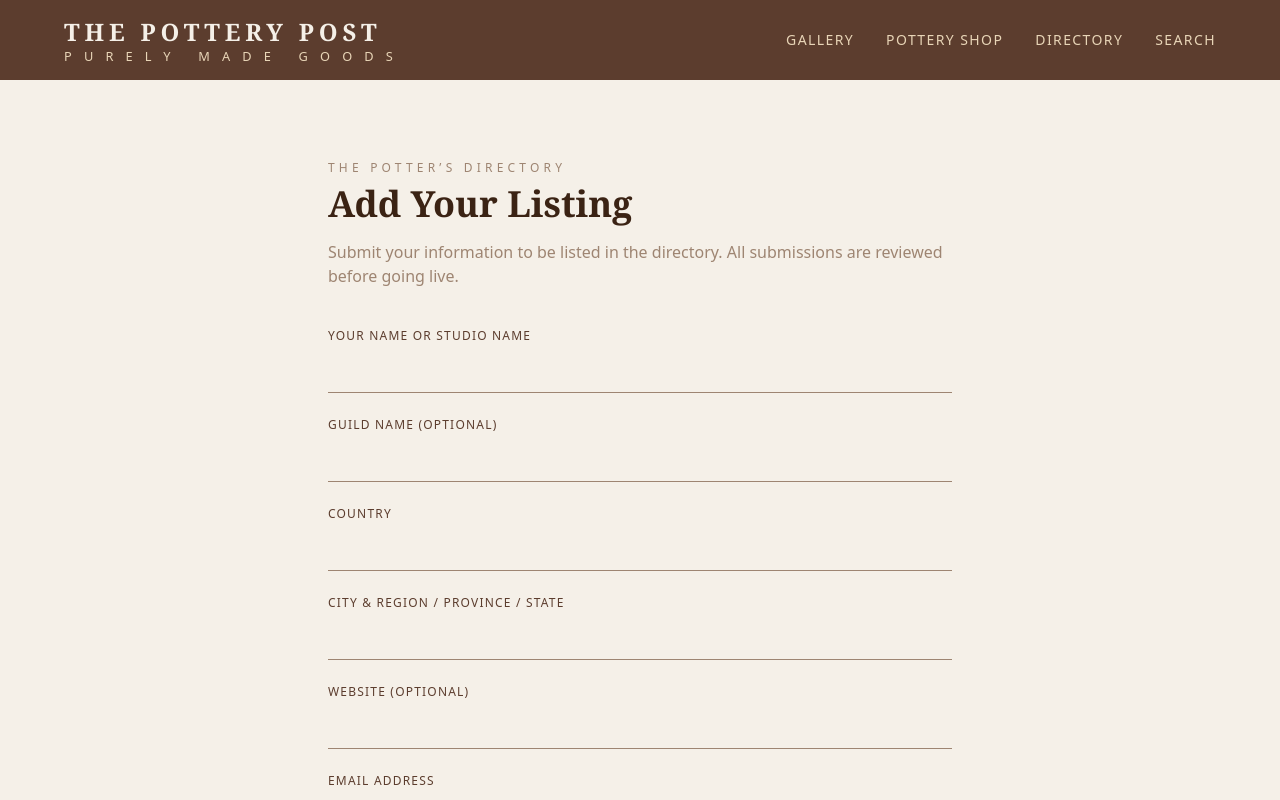
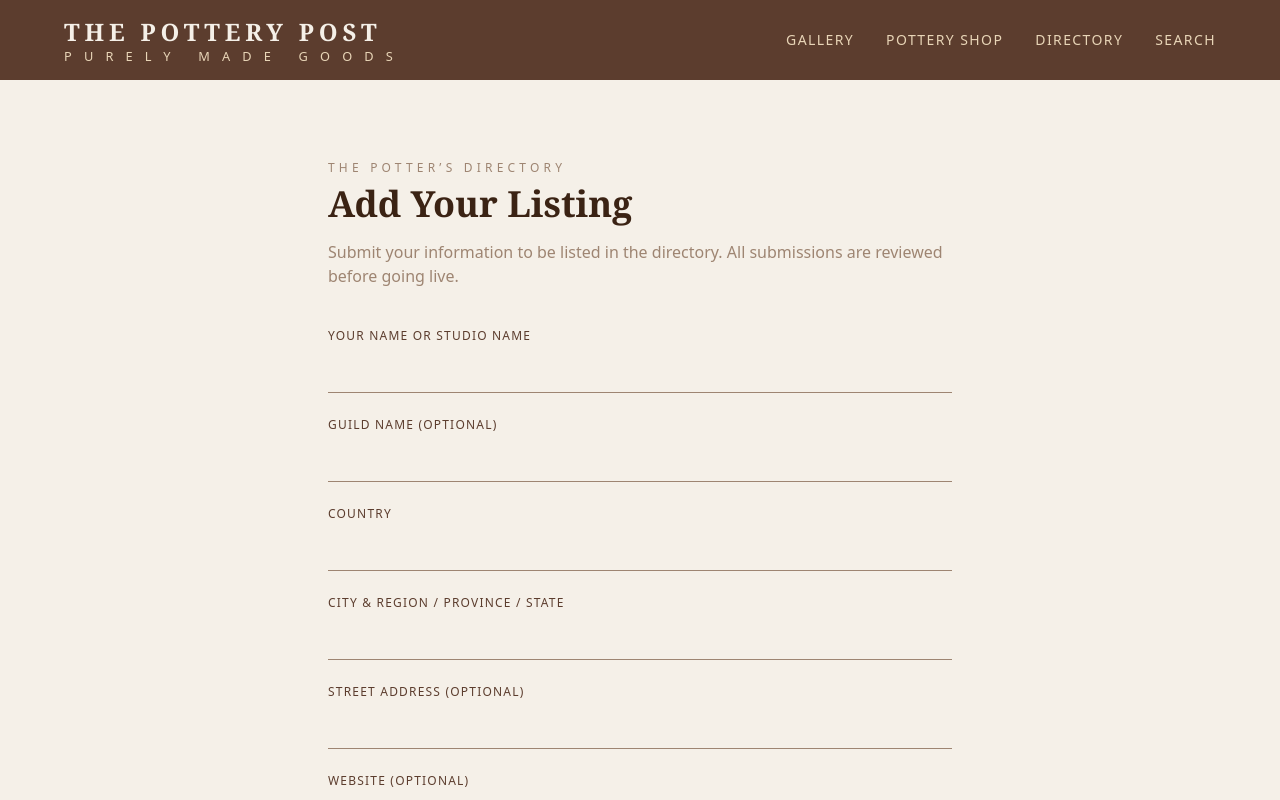
Before and after one commit to VanessaAnneliese/pottery-post-website, a Next.js app: page /directory/submit in a window 1280 px wide. Shown: the top 800 px of the page. Built offline with nearby package versions, Linux system fonts and the light colour scheme.

Commit message:
Add optional Street Address field to submit form

```diff
--- a/app/directory/submit/page.tsx
+++ b/app/directory/submit/page.tsx
@@ -16,6 +16,7 @@ export default function SubmitPage() {
           { label: "Guild Name (optional)", name: "guild", type: "text" },
           { label: "Country", name: "country", type: "text" },
           { label: "City & Region / Province / State", name: "location", type: "text" },
+          { label: "Street Address (optional)", name: "address", type: "text" },
           { label: "Website (optional)", name: "website", type: "url" },
           { label: "Email Address", name: "email", type: "email" },
           { label: "Phone Number (optional)", name: "phone", type: "tel" },
```
